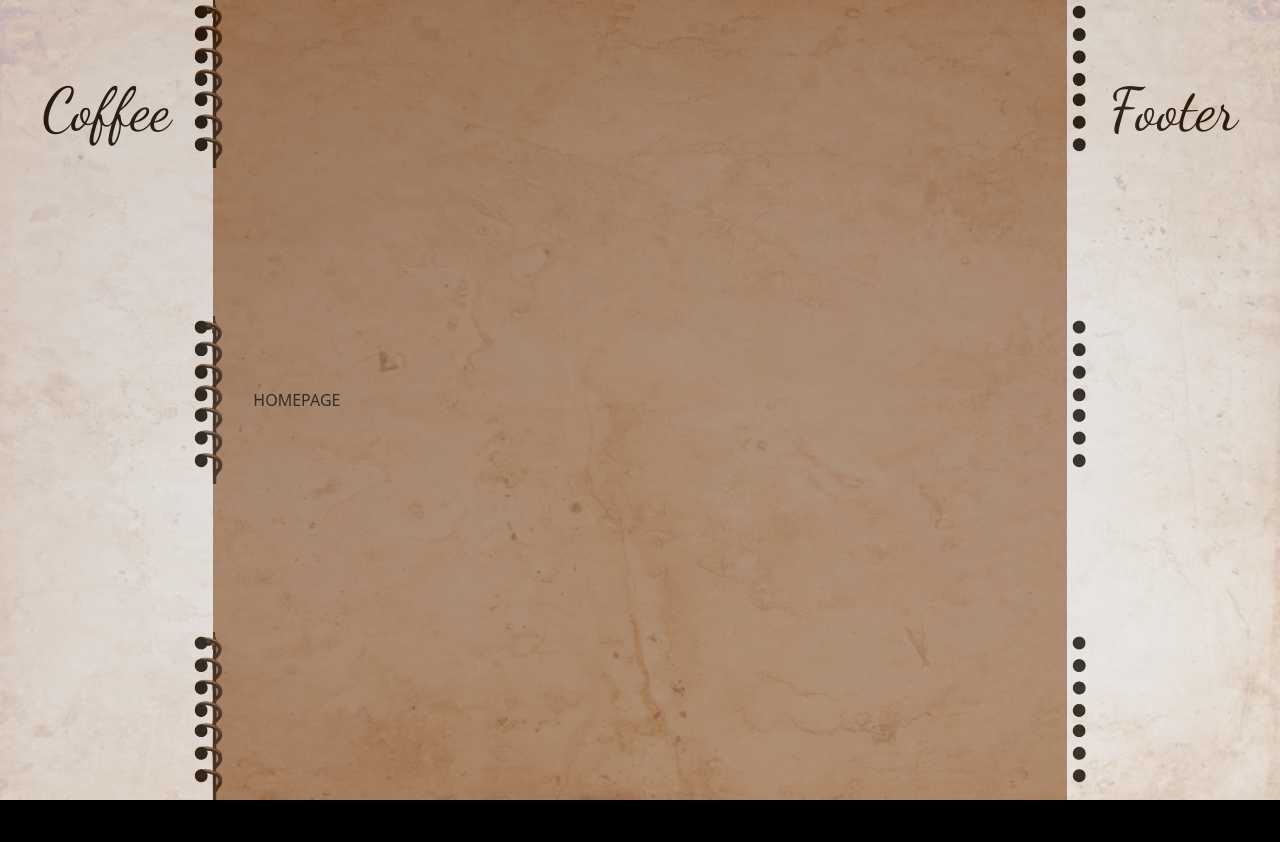
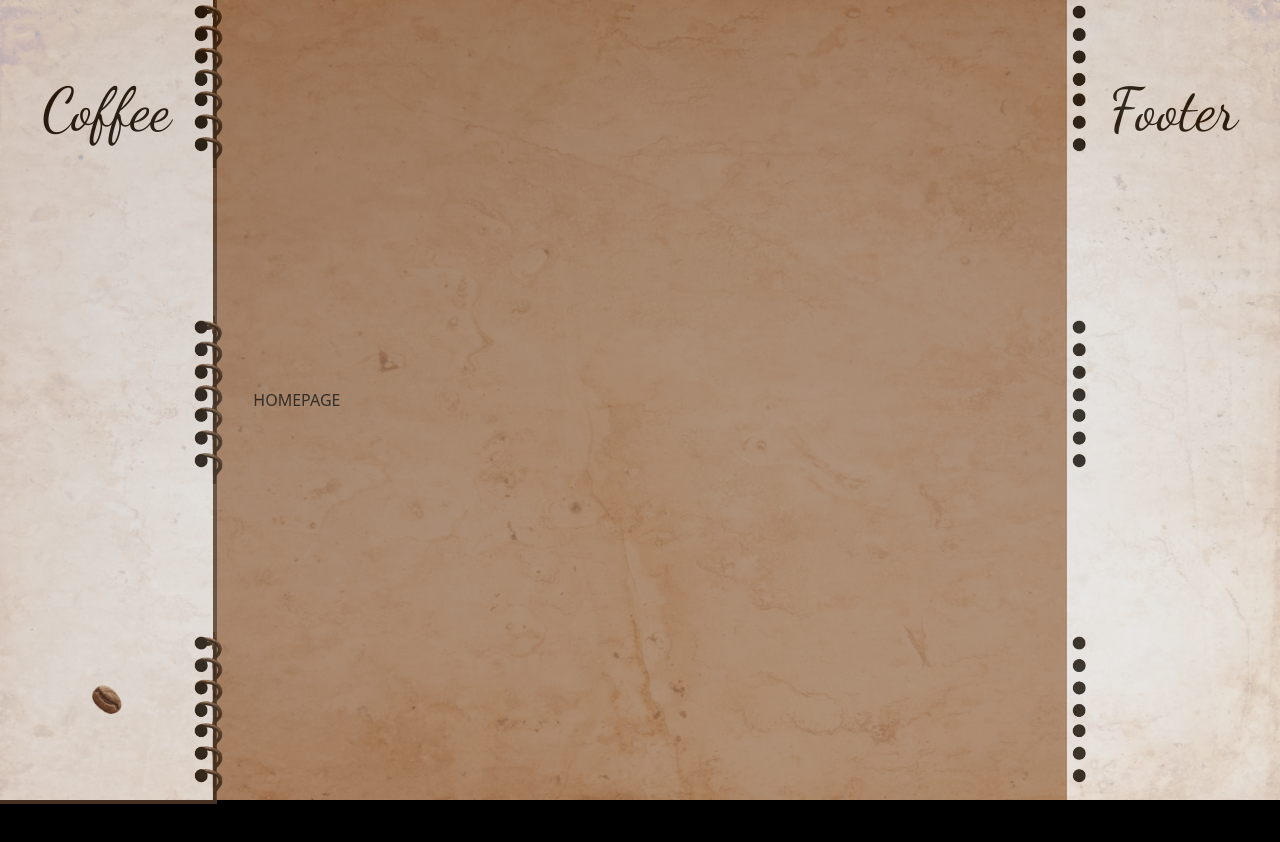
Before and after one commit to Ahmed2681/the-coffee-company-app-template, a Vue app: page / in a window 1280 px wide. Shown: the top 842 px of the page. Built offline with nearby package versions, Linux system fonts and the light colour scheme.

Commit message:
Drawer was updated for the left side header

```diff
--- a/src/components/DrawerMenu.vue
+++ b/src/components/DrawerMenu.vue
@@ -10,7 +10,7 @@ const { scrollPercent } = storeToRefs(scrollStore)
 
 <template>
   <aside
-    class="fixed flex h-full z-40 w-1/6 justify-center bg-gray-200 p-20"
+    class="fixed z-40 flex h-full w-1/6 justify-center bg-gray-200 p-20"
     :class="{
       '-right-70': !isFooterVisible,
       '-left-70': isFooterVisible,
@@ -25,7 +25,22 @@ const { scrollPercent } = storeToRefs(scrollStore)
       opacity: `${scrollPercent > 90 && isDrawerOpen ? 100 : 0}%`,
     }"
   >
-    <!-- Profil bilgileri / Oturum Aç (App'e yönlendirilecek) / Ayarlar vb.-->
+    <button class="cursor-pointer self-start" @click="$router.push('/')">
+      <h1 class="font-dancing text-6xl">Drawer</h1>
+    </button>
+  </aside>
+
+  <aside
+    class="absolute left-1/6 z-10 flex h-full w-1/6 items-center justify-center border-l-4 border-[#453223] bg-gray-200 p-20"
+    :style="{
+      transformOrigin: 'left center',
+      transform: !isDrawerOpen
+        ? 'perspective(1500px) rotateY(180deg)'
+        : 'perspective(1500px) rotateY(0deg)',
+      transition: 'transform 0.5s ease-in-out',
+      backfaceVisibility: 'hidden',
+    }"
+  >
     <button class="cursor-pointer self-start" @click="$router.push('/')">
       <h1 class="font-dancing text-6xl">Drawer</h1>
     </button>
--- a/src/components/HeaderComp.vue
+++ b/src/components/HeaderComp.vue
@@ -12,12 +12,26 @@ const { onCheckDrawer } = globalStore
 
 <template>
   <header
-    class="fixed z-10 flex h-full w-1/6 items-center justify-center bg-gray-200 p-20"
+    class="fixed z-10 flex h-full w-1/6 items-center justify-center bg-gray-200 outline-4  outline-[#453223] p-20 *:absolute"
     :style="{
       transform: `rotate(${-scrollPercent * 0.5}deg) translateX(${-scrollPercent * 5}%) translateY(${scrollPercent}%)`,
       opacity: `${scrollPercent > 85 ? 0 : 100}%`,
     }"
   >
+    <a href="/" class="self-start">
+      <!-- a tag is used because we need to refresh the page after redirection for the header and footer component -->
+      <h1 class="font-dancing text-6xl">Coffee</h1>
+    </a>
+
+    <button class="size-10 self-end cursor-pointer" @click="onCheckDrawer">
+      <img
+        :class="{ 'rotate-40': !isDrawerOpen, 'rotate-0': isDrawerOpen }"
+        src="@/assets/images/coffee-bean.png"
+        alt="coffee-bean"
+        draggable="false"
+      />
+    </button>
+
     <img
       v-if="scrollPercent > 0"
       class="absolute top-1 right-0 z-20 w-[25px]"
@@ -39,11 +53,6 @@ const { onCheckDrawer } = globalStore
       alt="spiral-holes"
       draggable="false"
     />
-
-    <a href="/" class="self-start">
-      <!-- a tag is used because we need to refresh the page after redirection for the header and footer component -->
-      <h1 class="font-dancing text-6xl">Coffee</h1>
-    </a>
   </header>
 
   <header
```
